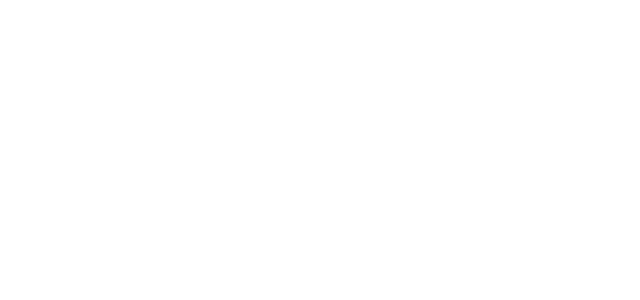
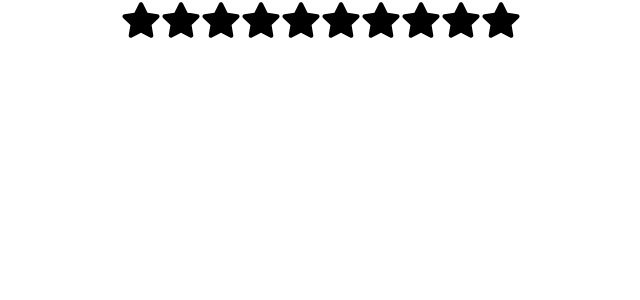
Before and after one commit to sriram-egen/react-projects, a React (Create React App) app: page /star-rating in a window 1280 px wide. Before the commit this address had no page. Shown: the top 300 px of the page, without its empty margins (319-959 px from the left). Built offline with nearby package versions, Linux system fonts and the light colour scheme.

Commit message:
star rating project

```diff
--- a/package.json
+++ b/package.json
@@ -8,6 +8,7 @@
     "@testing-library/user-event": "^13.5.0",
     "react": "^18.3.1",
     "react-dom": "^18.3.1",
+    "react-icons": "^5.3.0",
     "react-router-dom": "^6.26.1",
     "react-scripts": "5.0.1",
     "web-vitals": "^2.1.4"
--- a/src/App.js
+++ b/src/App.js
@@ -3,6 +3,7 @@
 import AccordianPage from './pages/accordian';
 import HomePage from './pages/home';
 import RandomColor from './components/random-color';
+import StarRatingPage from './pages/star-rating';
 
 function App() {
 
@@ -15,6 +16,7 @@
         <Route path="/" element={ <HomePage/> } />
         <Route path="/accordian" element={ <AccordianPage/> } />
         <Route path="/random-color" element={ <RandomColor /> } />
+        <Route path="/star-rating" element={ <StarRatingPage /> } />
       </Routes>
     </div>
   )
--- /dev/null
+++ b/src/components/star-rating/index.jsx
@@ -0,0 +1,38 @@
+import { useState } from "react";
+import { FaStar } from "react-icons/fa";
+import "./style.css"
+
+export default function StarRating({ noOfStars = 5 }) {
+  const [rating, setRating] = useState(0);
+  const [hover, setHover] = useState(0);
+
+  function handleStarClick(getCurrentIndex) {
+    setRating(getCurrentIndex);
+  }
+
+  function handleMouseEnter(getCurrentIndex) {
+    setHover(getCurrentIndex);
+  }
+
+  function handleMouseLeave(getCurrentIndex) {
+    setHover(rating);
+  }
+
+  return (
+    <div className="star-rating">
+      {[...Array(noOfStars)].map((_, index) => {
+        index += 1;
+        return (
+          <FaStar
+            key={index}
+            className={index <= (hover || rating) ? "active" : "inactive"}
+            onClick={() => handleStarClick(index)}
+            onMouseMove={() => handleMouseEnter(index)}
+            onMouseLeave={() => handleMouseLeave(index)}
+            size={40}
+          />
+        );
+      })}
+    </div>
+  );
+}
--- /dev/null
+++ b/src/components/star-rating/style.css
@@ -0,0 +1,7 @@
+.active {
+    color: #fff700;
+}
+
+.inactive {
+    color: #000000
+}
--- a/src/pages/home.jsx
+++ b/src/pages/home.jsx
@@ -11,6 +11,10 @@
       label: "Random Color",
       path: "/random-color",
     },
+    {
+      label: "Star Rating",
+      path: "/star-rating",
+    },
   ];
   return <div className="project-list">{
     projectsList.map(project => <Link className="project" to={project.path}>{project.label}</Link>)
--- /dev/null
+++ b/src/pages/star-rating.jsx
@@ -0,0 +1,13 @@
+import React from 'react'
+import StarRating from '../components/star-rating';
+
+function StarRatingPage() {
+    return (
+        <div>
+         {/* Star Rating Component */}
+         <StarRating noOfStars={10} />
+        </div>
+       );
+}
+
+export default StarRatingPage
```
Also changed, not shown: 1 other file (tests, documents, lock files or other folders).
